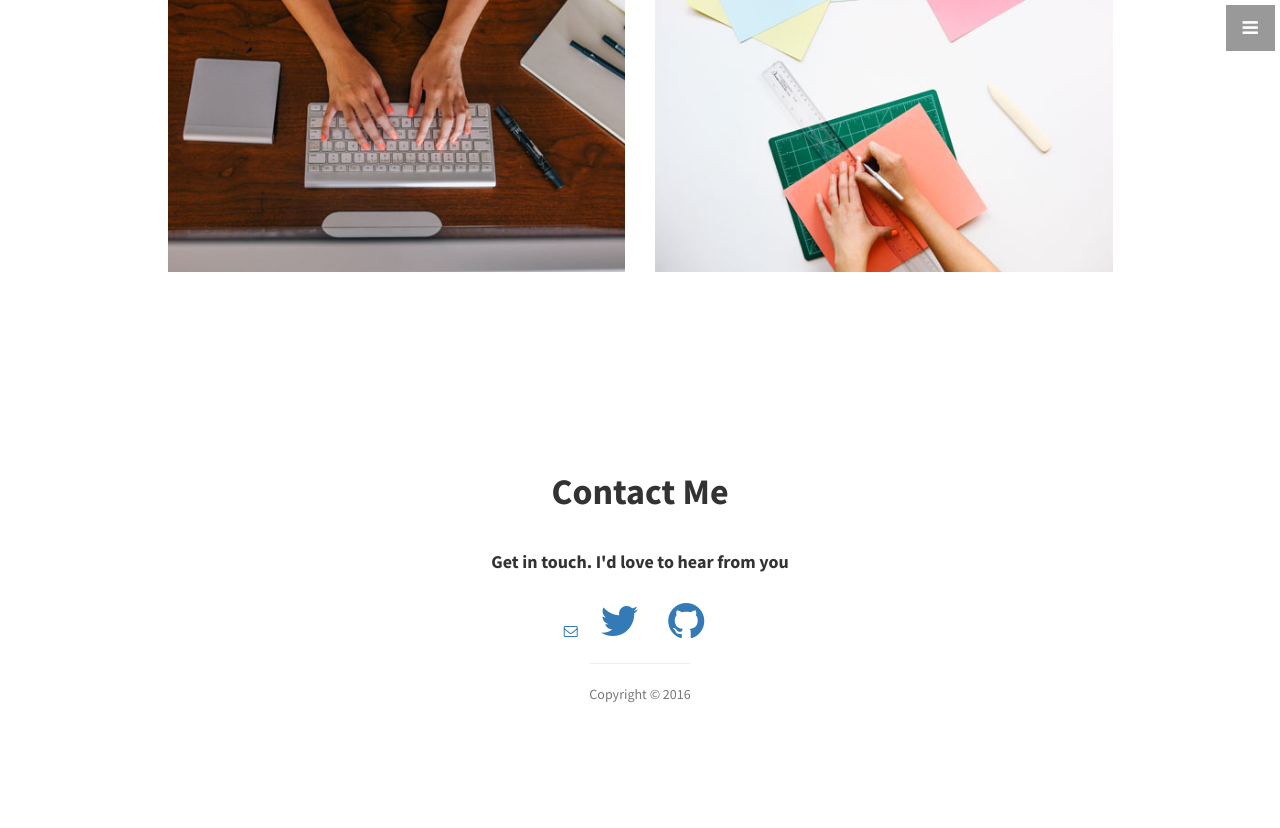
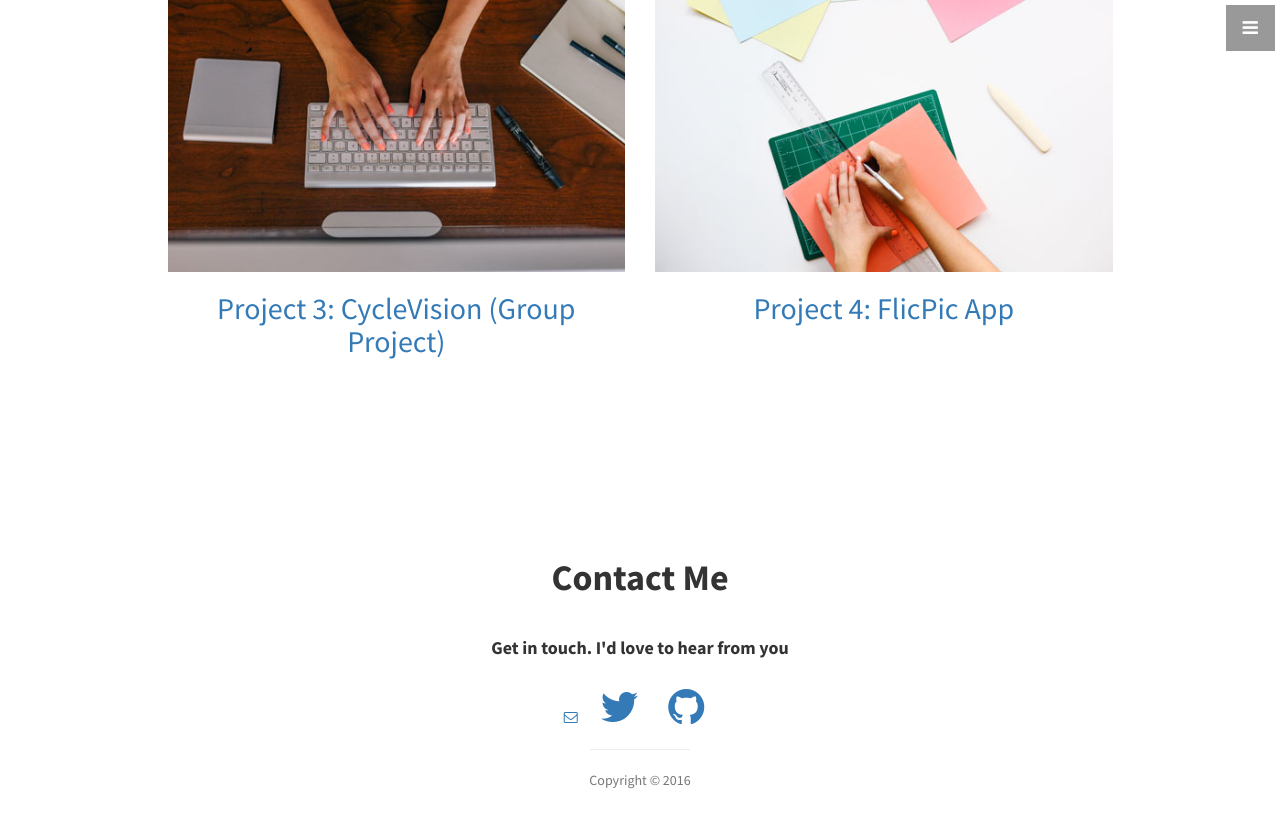
Before and after one commit to kashj22/kashj22.github.io, a Jekyll site: the page built from index.html, in a window 1280 px wide and 900 px high, scrolled down 2293 px. Shown: the top 828 px of the window. Built offline with Jekyll 4.4.1, drawn with Linux system fonts in a browser that asks for light colours.

```diff
--- a/_includes/portfolio.html
+++ b/_includes/portfolio.html
@@ -23,15 +23,17 @@
           </div>
           <div class="col-md-6">
             <div class="portfolio-item">
-              <a href="#">
+              <a href="http://panox.github.io/cyclevision/" target="_blank">
                 <img class="img-portfolio img-responsive" src="img/portfolio-3.jpg">
+                <h2>Project 3: CycleVision (Group Project)</h2>
               </a>
             </div>
           </div>
           <div class="col-md-6">
             <div class="portfolio-item">
-              <a href="#">
+              <a href="http://kashj22.github.io/flicpic_frontend/" target="_blank">
                 <img class="img-portfolio img-responsive" src="img/portfolio-4.jpg">
+                <h2>Project 4: FlicPic App</h2>
               </a>
             </div>
           </div>
```
